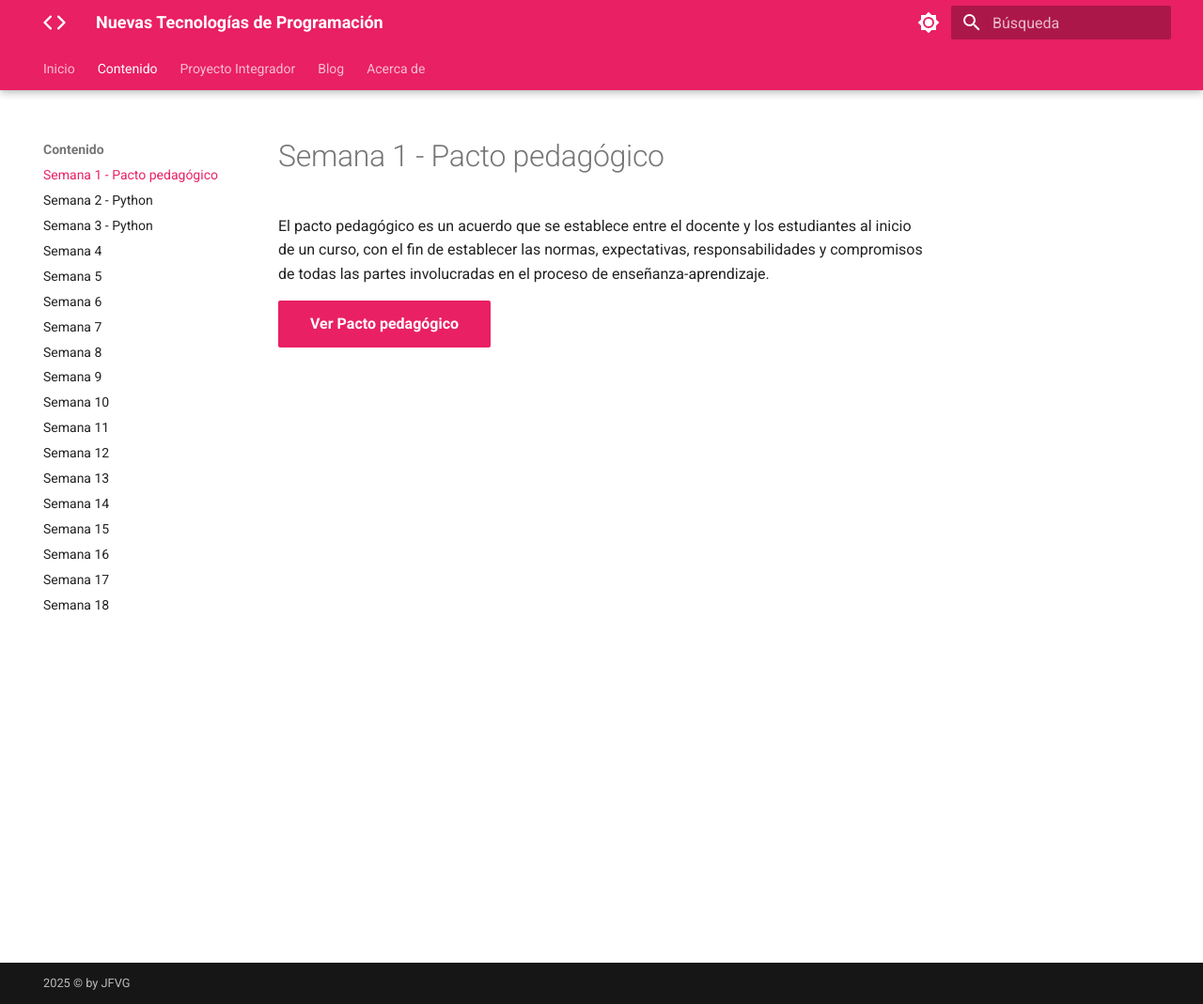
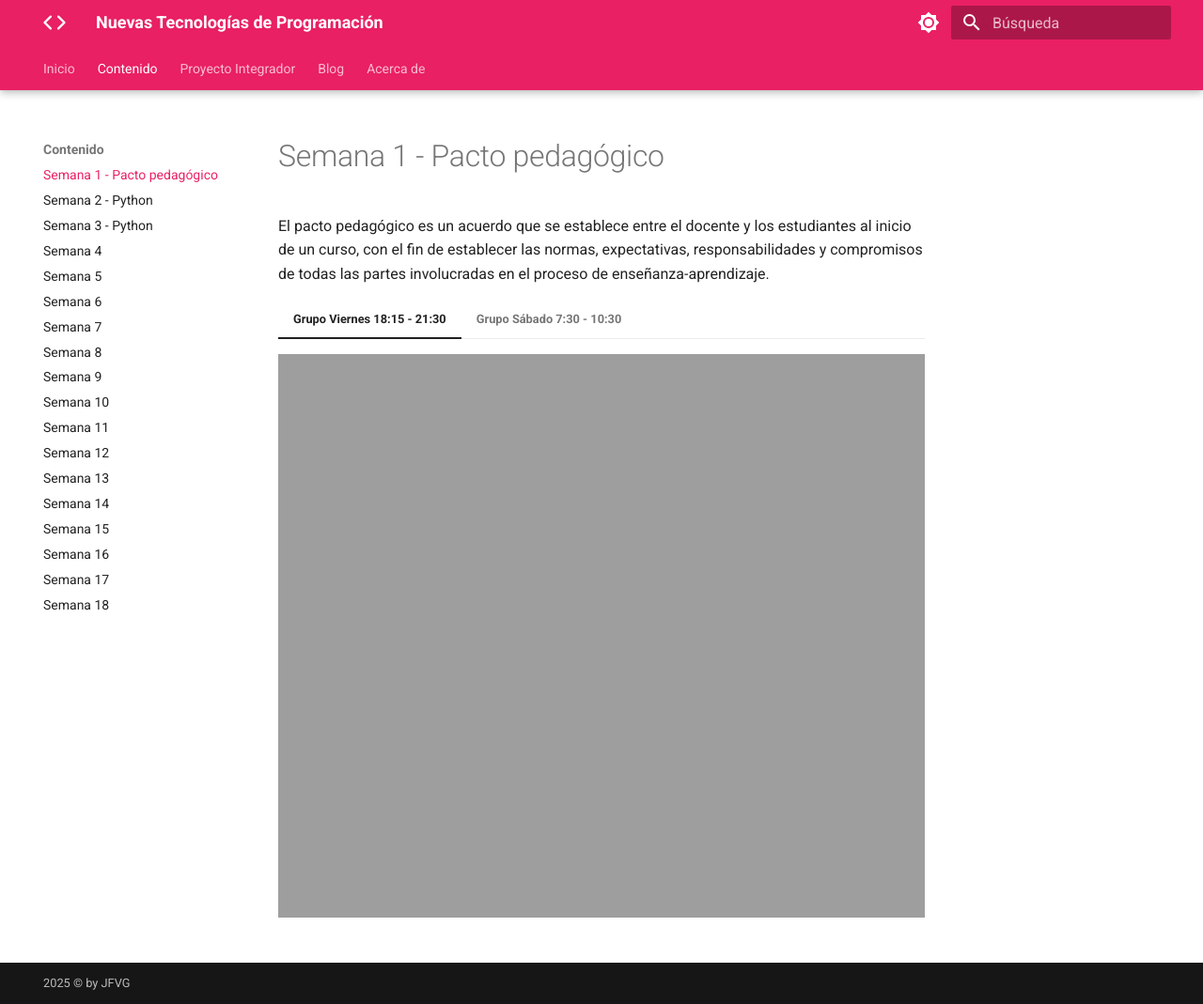
Before and after one commit to jfinfocesde/25ntp, an MkDocs documentation site: the page built from docs/content/p1.md, in a window 1280 px wide and 1069 px high. Shown: the whole window at 94% size. Built offline with MkDocs 1.6.1 and Material for MkDocs 9.7.7, drawn with Linux system fonts in a browser that asks for light colours.

Commit message:
21-02-2025

```diff
--- a/docs/content/p1.md
+++ b/docs/content/p1.md
@@ -5,4 +5,16 @@
 El pacto pedagógico es un acuerdo que se establece entre el docente y los estudiantes al inicio de un curso, con el fin de establecer las normas, expectativas, responsabilidades y compromisos de todas las partes involucradas en el proceso de enseñanza-aprendizaje.
 
 
-[Ver Pacto pedagógico](assets/pdfs/Pacto-Pedagogico.pdf){ .md-button .md-button--primary }
+=== "Grupo Viernes 18:15 - 21:30"
+
+    <iframe src="https://jfinfocesde.github.io/25ntp/assets/pdfs/p1.pdf" width="100%" height="600px" frameborder="0">
+        <p>Tu navegador no admite la visualización de PDFs. Puedes descargarlo aquí:
+        <a href="https://jfinfocesde.github.io/25ntp/assets/pdfs/p1.pdf">Descargar PDF</a>.</p>
+    </iframe>
+
+=== "Grupo Sábado 7:30 - 10:30"
+
+    <iframe src="https://jfinfocesde.github.io/25ntp/assets/pdfs/p2.pdf" width="100%" height="600px" frameborder="0">
+        <p>Tu navegador no admite la visualización de PDFs. Puedes descargarlo aquí:
+        <a href="https://jfinfocesde.github.io/25ntp/assets/pdfs/p2.pdf">Descargar PDF</a>.</p>
+    </iframe>
```
Also changed, not shown: docs/content/p18.md (+0 -3 lines), 3 other files.
